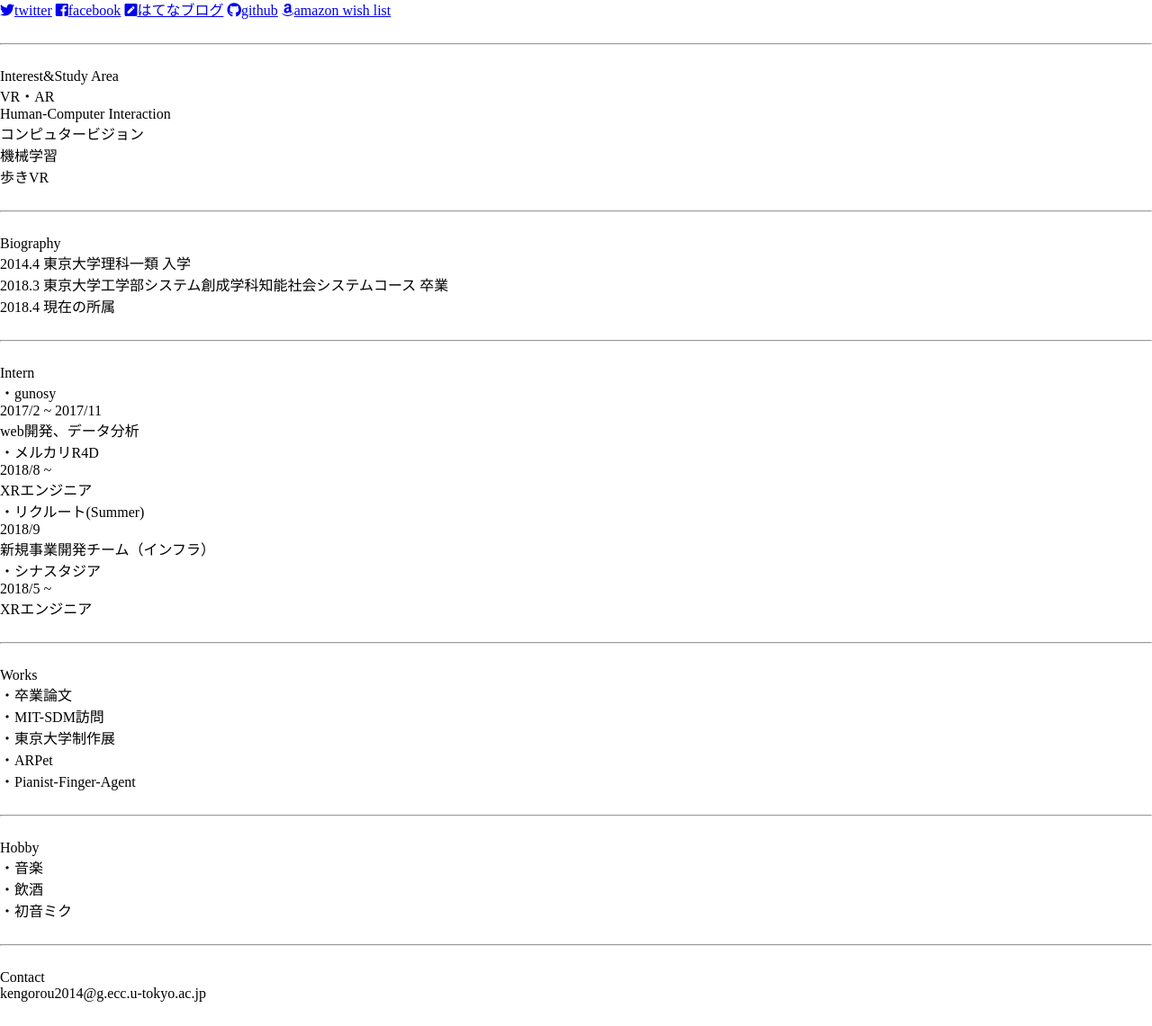
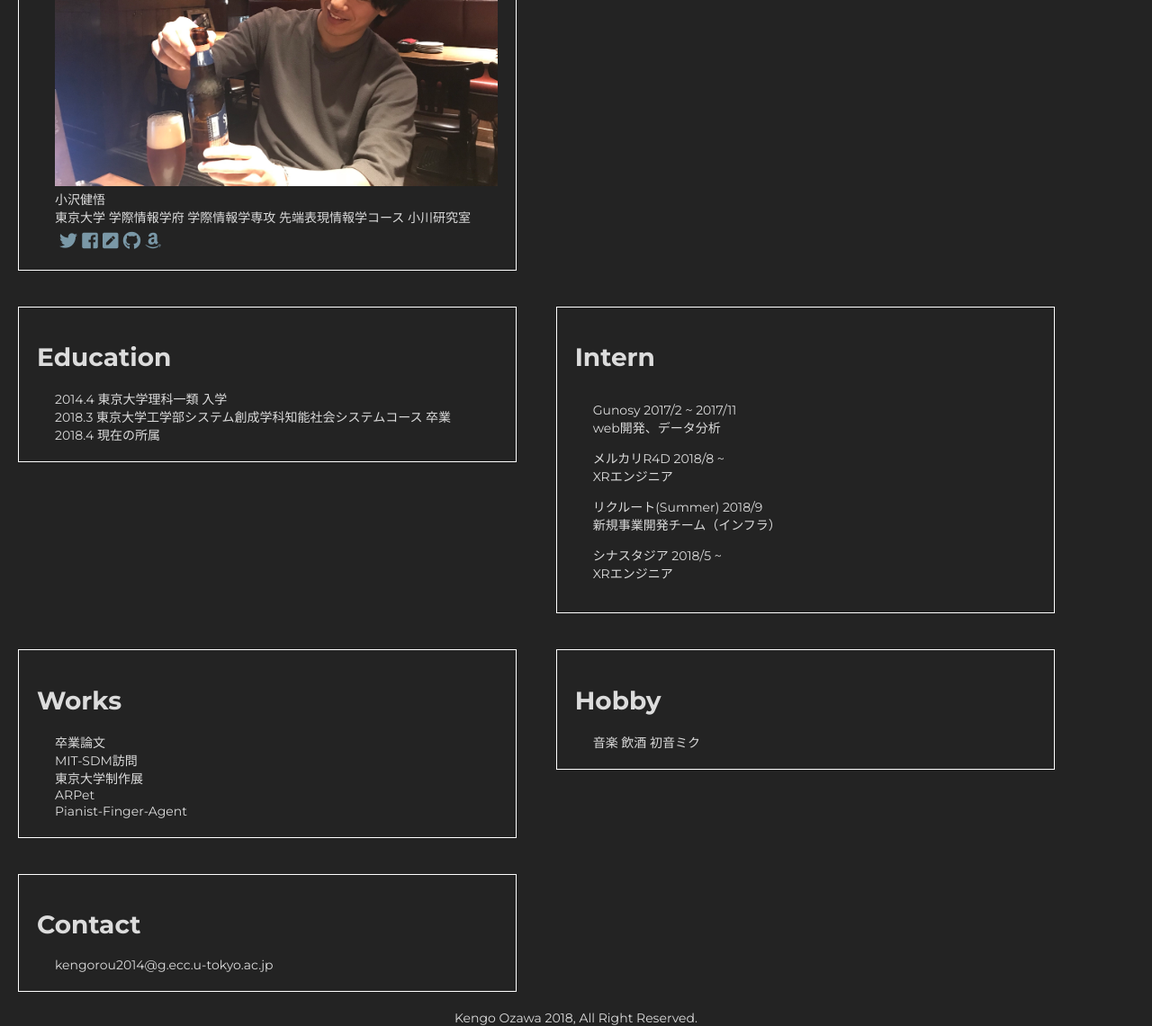
Before and after one commit to zawazawagh/zawazawa, a plain HTML site: page index.html in a window 1280 px wide. Shown: the part 392-1533 px from the top of the page at 90% size. Before the commit the page ends 1506 px from the top, so only its background shows below. Drawn offline with Linux system fonts and the light colour scheme; a web font is replaced by a local one.

Commit message:
add css style

```diff
--- a/css/main.css
+++ b/css/main.css
@@ -1,8 +1,90 @@
+@import url(http://fonts.googleapis.com/css?family=Montserrat:400,700);
+@import url(http://fonts.googleapis.com/earlyaccess/notosansjp.css);
+
+.wf-nicomoji { font-family: "Nico Moji"; }
+.wf-mplus1p { font-family: "M PLUS 1p"; }
+.wf-notosansjapanese { font-family: "Noto Sans JP"; }
+
+a {
+  color: #7a98a7;
+  word-wrap: break-word;
+  -webkit-transition: ease 0.4s;
+  -moz-transition: ease 0.4s;
+  -ms-transition: ease 0.4s;
+  -o-transition: ease 0.4s;
+  transition: ease 0.4s;
+}
+a:hover, a:focus {
+  opacity: 0.5;
+  text-decoration: none;
+  outline: 0;
+  color: gainsboro;
+}
+a:before, a:after {
+  -webkit-transition: ease 0.4s;
+  -moz-transition: ease 0.4s;
+  -ms-transition: ease 0.4s;
+  -o-transition: ease 0.4s;
+  transition: ease 0.4s;
+}
+
+body {
+  background-color: #232323;
+  font-family: 'Montserrat', "Noto Sans JP";
+  font-weight: 400;
+  font-size: 14px;
+  color: gainsboro;
+  -webkit-font-smoothing: antialiased;
+  -webkit-overflow-scrolling: touch;
+  position: relative;
+  top: 80px;
+}
+
 body {
 	margin: 0px;
 }
 
+.section {
+	margin: 20px;
+    padding: 20px;
+    width: 40%;
+    display: inline-grid;
+    border: 1px solid #ffffff;
+}
+
+@media screen and (max-width: 500px){
+	.section {
+    	margin: 20px;
+    	padding: 20px;
+    	width: 80%;
+    	display: block;
+    	border: 1px solid #ffffff;
+	}
+}
+
 .title {
 	text-align: center;
+	font-size: 30px;
+}
+
+.content {
+	margin-left: 20px;
+}
+
+.profile {
+	/*display: table-caption;*/
+}
+
+.profile img {
+	width:100%;
+}
+
+.sns-link {
 	font-size: 20px;
+	margin:5px 0 0 5px;
 }
+
+footer {
+	text-align: center;
+	margin-bottom: 10px;
+}
--- a/index.html
+++ b/index.html
@@ -22,7 +22,14 @@
     <link rel="apple-touch-icon" href="img/apple-touch-icon.png">
     <link rel="shortcut icon" href="img/favicon.png">
     <link rel="stylesheet" href="css/main.css">
+    <style type="text/css"></style>
     <link href="https://use.fontawesome.com/releases/v5.6.1/css/all.css" rel="stylesheet">
+    <link href="https://fonts.googleapis.com/css?family=Montserrat" rel="stylesheet" type="text/css">
+    <link href="https://fonts.googleapis.com/css?family=Alegreya+Sans+SC:300" rel="stylesheet">
+    <link href="https://fonts.googleapis.com/earlyaccess/hannari.css" rel="stylesheet">
+    <link href="https://fonts.googleapis.com/earlyaccess/nicomoji.css" rel="stylesheet">
+    <link href="https://fonts.googleapis.com/css?family=M+PLUS+1p" rel="stylesheet">
+    <link href="https://fonts.googleapis.com/css?family=Noto+Sans+JP" rel="stylesheet">
   </head>
   <body>
     <header>
@@ -30,96 +37,111 @@
     </header>
     <main>
       <div class="title">
-        ZAWAZAWA's Portfolio site
-      </div> <br>
+        <strong>Hope human life in XR</strong>
+      </div>
+
 
       <div class="section">
-        <br>
-        <hr>
-        <br>Profile
-        <br><img src="img/waiyade.png" alt="プロフィール写真" title="プロフィール写真" width="300px">
-        <br>小沢健悟
-        <br>東京大学学際情報学府学際情報学専攻先端表現情報学コース小川研究室
-        <br>
-        <a href="https://twitter.com/zawazawatw" target="_blank"><i class="fab fa-twitter"></i>twitter</a>
-        <a href="https://www.facebook.com/kengo.ozw" target="_blank"><i class="fab fa-facebook-square"></i>facebook</a>
-        <a href="https://zawazawahtn.hatenablog.com/" target="_blank"><i class="fas fa-pen-square"></i>はてなブログ</a>
-        <a href="https://github.com/kengorou2014" target="_blank"><i class="fab fa-github"></i>github</a>
-        <a href="#"><i class="fab fa-amazon"></i>amazon wish list</a>
+
+        <h1>Profile</h1>
+        <div class="content profile">
+          <img src="img/waiyade.png" alt="プロフィール写真" title="プロフィール写真">
+          <div class="name">小沢健悟</div>
+          <div class="belonging">東京大学 学際情報学府 学際情報学専攻 先端表現情報学コース 小川研究室</div>
+          <div class="sns-link">
+            <a href="https://twitter.com/zawazawatw" target="_blank"><i class="fab fa-twitter"></i></a>
+            <a href="https://www.facebook.com/kengo.ozw" target="_blank"><i class="fab fa-facebook-square"></i></a>
+            <a href="https://zawazawahtn.hatenablog.com/" target="_blank"><i class="fas fa-pen-square"></i></a>
+            <a href="https://github.com/kengorou2014" target="_blank"><i class="fab fa-github"></i></a>
+            <a href="http://amzn.asia/gh2Thqj" target="_blank"><i class="fab fa-amazon"></i></a>
+          </div>
+        </div>
       </div>
 
+
       <div class="section">
-        <br>
-        <hr>
-        <br>Interest&Study Area
-        <br>VR・AR
+        <h1>Research Field / Interests</h1>
+        <div class="content">
+          VR・AR
           <br>Human-Computer Interaction
           <br>コンピュタービジョン
           <br>機械学習
           <br>歩きVR
-        <br>
+        </div>
+      </div>
+
+
+      <div class="section">
+
+        <h1>Education</h1>
+        <div class="content">
+          2014.4 東京大学理科一類 入学
+          <br>2018.3 東京大学工学部システム創成学科知能社会システムコース 卒業
+          <br>2018.4 現在の所属
+        </div>
+
       </div>
 
       <div class="section">
-        <br>
-        <hr>
-        <br>Biography
-        <br>2014.4 東京大学理科一類 入学
-        <br>2018.3 東京大学工学部システム創成学科知能社会システムコース 卒業
-        <br>2018.4 現在の所属
-        <br>
+        <h1>Intern</h1>
+        <div class="content intern">
+          <p>
+            Gunosy
+            2017/2 ~ 2017/11
+            <br>web開発、データ分析
+          </p>
+
+          <p>メルカリR4D
+            2018/8 ~
+            <br>XRエンジニア
+          </p>
+
+          <p> リクルート(Summer)
+            2018/9
+            <br>新規事業開発チーム（インフラ）
+          </p>
+          <p> シナスタジア
+            2018/5 ~
+            <br>XRエンジニア
+          </p>
+        </div>
+
       </div>
 
       <div class="section">
-        <br>
-        <hr>
-        <br>Intern
-        <br> ・gunosy
-        <br> 2017/2 ~ 2017/11
-        <br> web開発、データ分析
-        <br> ・メルカリR4D
-        <br> 2018/8 ~
-        <br>XRエンジニア
-        <br> ・リクルート(Summer)
-        <br> 2018/9
-        <br>新規事業開発チーム（インフラ）
-        <br> ・シナスタジア
-        <br> 2018/5 ~
-        <br> XRエンジニア
-        <br>
+
+        <h1>Works</h1>
+        <div class="content">
+          卒業論文
+          <br>MIT-SDM訪問
+          <br>東京大学制作展
+          <br>ARPet
+          <br>Pianist-Finger-Agent
+        </div>
+
       </div>
 
       <div class="section">
-        <br>
-        <hr>
-        <br>Works
-        <br> ・卒業論文
-        <br> ・MIT-SDM訪問
-        <br> ・東京大学制作展
-        <br> ・ARPet
-        <br> ・Pianist-Finger-Agent
-        <br>
+
+        <h1>Hobby</h1>
+        <div class="content">
+          音楽
+          飲酒
+          初音ミク
+        </div>
+
       </div>
 
       <div class="section">
-        <br>
-        <hr>
-        <br>Hobby
-        <br>・音楽
-        <br>・飲酒
-        <br>・初音ミク
-        <br>
+
+        <h1>Contact</h1>
+        <div class="content">
+          kengorou2014@g.ecc.u-tokyo.ac.jp
         </div>
-
-      <div class="section">
-        <br>
-        <hr>
-        <br>Contact
-        <br>kengorou2014@g.ecc.u-tokyo.ac.jp
       </div>
     </main>
     <footer>
-
+Kengo Ozawa 2018, All Right Reserved.
     </footer>
   </body>
 </html>
```
Also changed, not shown: 1 other file. Lines whose indentation alone changed are shown as unchanged.
